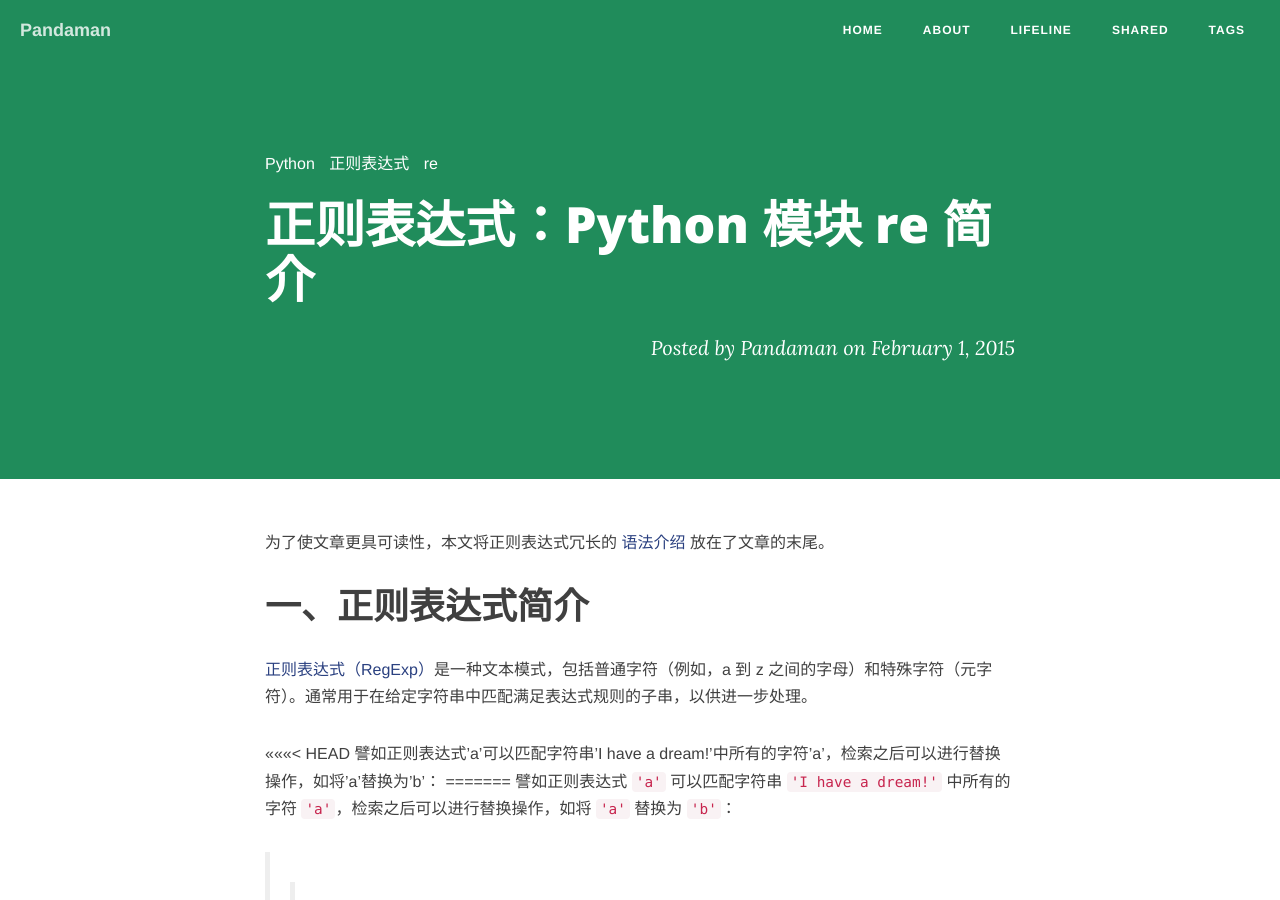
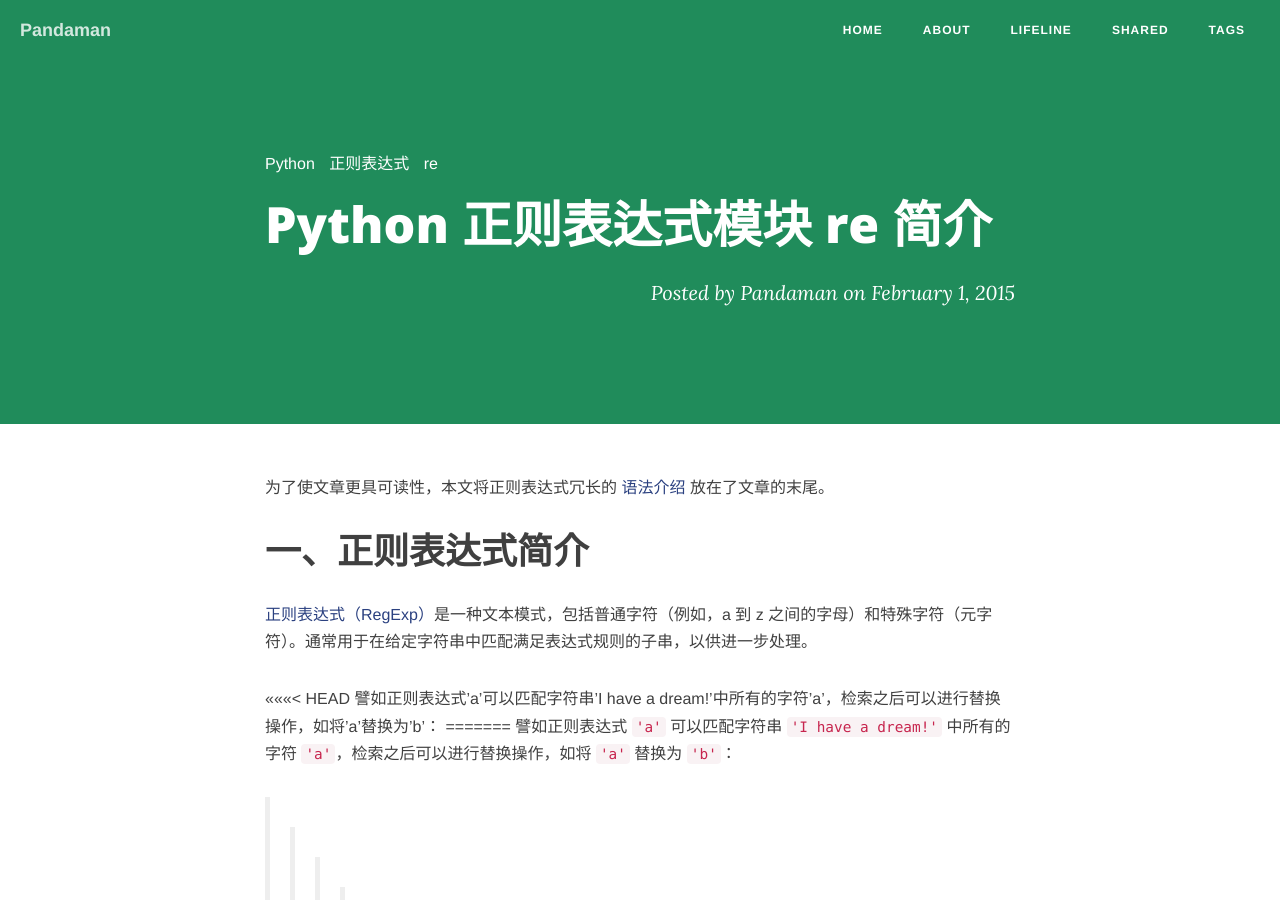
Before and after one commit to ceares/ceares.github.io, a Jekyll site: the page built from _posts/2015-2-1-RegExp.md, in a window 1280 px wide and 900 px high. Built offline with Jekyll 4.4.1, drawn with Linux system fonts in a browser that asks for light colours; nearby versions of some CDN libraries; formulas are drawn with MathJax 3; comment, search, counter and statistics services are not loaded.

Commit message:
from sp3

```diff
--- a/_posts/2015-2-1-RegExp.md
+++ b/_posts/2015-2-1-RegExp.md
@@ -1,6 +1,6 @@
 ---
 layout: post
-title: 正则表达式：Python 模块 re 简介
+title: Python 正则表达式模块 re 简介
 date: 2015-02-1
 categories: blog
 tags: [Python,正则表达式,re]
```
